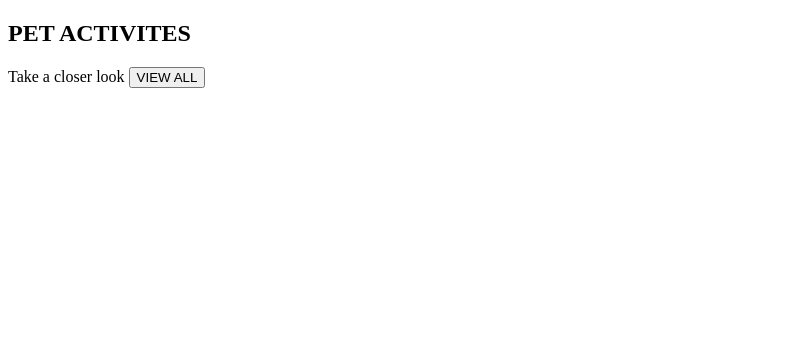
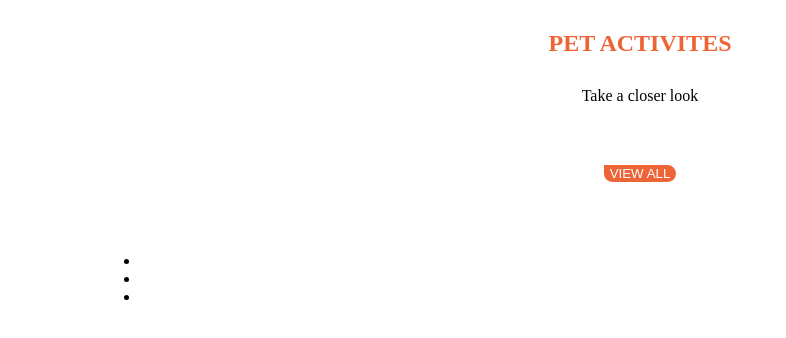
Before and after one commit to marcgirbaub/202301-w1ch4-marc-girbau, a website built with Parcel: page src/index.html in a window 1280 px wide. Shown: the whole page, without its empty margins (0-786 px from the left). Built offline with nearby package versions, Linux system fonts and the light colour scheme; files whose address does not match are found by name.

Commit message:
Build design system features

```diff
--- a/src/css/styles.css
+++ b/src/css/styles.css
@@ -0,0 +1,47 @@
+@import url(/node_modules/@fontsource/nunito/400.css);
+
+:root {
+  --color-primary: #181818;
+  --color-accent: #ed6436;
+
+  --block-padding-horizontal: 100px;
+}
+
+*,
+::before,
+::after {
+  box-sizing: border-box;
+}
+
+body {
+  margin: 0;
+}
+
+main {
+  padding: 0 var(--block-padding-horizontal);
+  display: flex;
+  flex-direction: column;
+  gap: 3.375rem;
+}
+
+.pet-activities {
+  display: flex;
+  flex-direction: column;
+  align-items: center;
+  gap: 1.875rem;
+  padding-top: 1.875rem;
+}
+
+.pet-activities__title {
+  color: var(--color-accent);
+  margin: 0;
+}
+
+.pet-activities__button {
+  width: fit-content;
+  margin-top: 1.875rem;
+  background-color: var(--color-accent);
+  border: none;
+  border-radius: 0 1rem 1rem 1rem;
+  color: white;
+}
--- a/src/index.html
+++ b/src/index.html
@@ -12,15 +12,18 @@
 
 <body>
   <main>
-    <section>
-      <h1>PET ACTIVITES</h1>
-      <span>Take a closer look</span>
-      <button>VIEW ALL</button>
+    <section class="pet-activities">
+      <h1 class="pet-activities__title">PET ACTIVITES</h1>
+      <span class="pet-activities__info">Take a closer look</span>
+      <button class="pet-activities__button">VIEW ALL</button>
     </section>
-    <section>
-      <article></article>
-      <article></article>
-      <article></article>
+    <section class="activities-cards">
+      <ul>
+        <li></li>
+        <li></li>
+        <li></li>
+      </ul>
+
     </section>
   </main>
 
```
